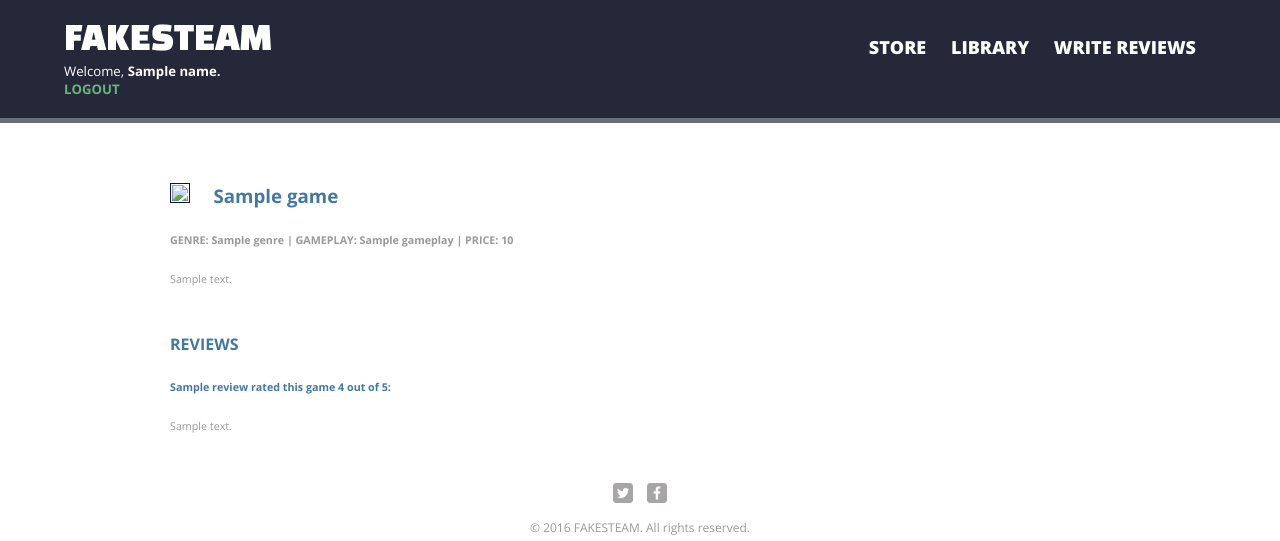
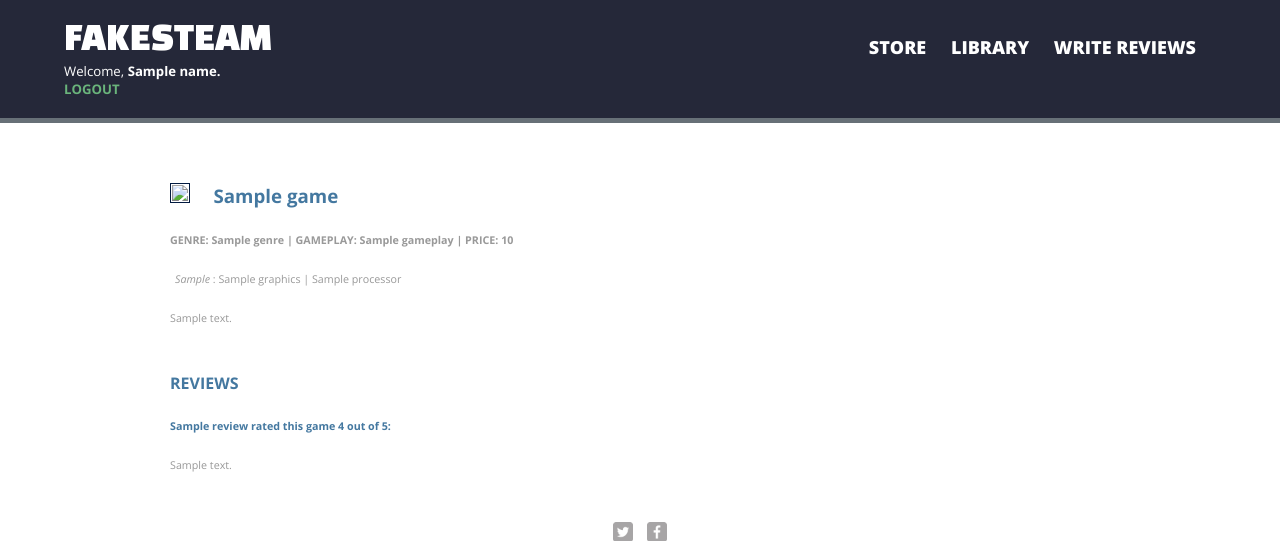
Before and after one commit to JY-H/fakesteam, a Flask app: template app/templates/game.html in a window 1280 px wide. Shown: the top 541 px of the page. Run offline with Flask 2, Linux system fonts and the light colour scheme; the template is opened without the code that fills it: most values are stand-ins (such as "Sample title", 1, 10 or a date in 2020).

Commit message:
individual game pages fully working

```diff
--- a/app/constants.py
+++ b/app/constants.py
@@ -12,7 +12,7 @@ class sql_queries:
         self.GET_USER_NAME="SELECT name FROM users WHERE users.uid=%s"
         self.GET_GAMER_USERNAME="SELECT * FROM gamers WHERE gamers.username=%s"
         self.GET_GAME_TITLE="SELECT title FROM games"
-        self.GET_OS_FROM_GAME="SELECT os FROM systemrequirements_has where gameid=%s"
+        self.GET_SYSREQS_FROM_GAME="SELECT os, processor, graphics FROM systemrequirements_has WHERE gameid=%s"
         self.FILTER_OS="SELECT evaluate.gameid FROM evaluate except (SELECT evaluate.gameid FROM evaluate, systemrequirements_has WHERE evaluate.gameid = systemrequirements_has.gameid AND systemrequirements_has.OS=%s)"
         self.FILTER_GAMEPLAY="SELECT games.gameid FROM games WHERE games.gameplay !=%s AND games.gameid IN (SELECT gameid FROM evaluate)"
         self.FILTER_GENRE="SELECT games.gameid FROM games WHERE games.genre !=%s AND games.gameid IN (SELECT gameid FROM evaluate)"
--- a/app/static/css/main.css
+++ b/app/static/css/main.css
@@ -353,7 +353,7 @@ nav a.selected, nav a:hover {
   background-size: cover;
   padding:1px;
   border:1px solid #021a40;
-  margin: 0 2.5% 0 0;
+  margin: 0 2.5% 1% 0;
 }
 
 .game-description {
@@ -361,6 +361,11 @@ nav a.selected, nav a:hover {
 }
 
 .game-overview {
+  font-weight: 500;
+}
+
+.game-reqs {
+  margin: 5px;
   font-weight: 500;
 }
 .game-reviews {
--- a/app/templates/game.html
+++ b/app/templates/game.html
@@ -20,7 +20,9 @@
       <img src="{{game.url}}" class="banner" />
         <h3 class="game-description">{{game.title}}</h3>
         <h6>GENRE: {{game.genre}} | GAMEPLAY: {{game.gameplay}} | PRICE: {{game.price}}</h6>
-        <!-- TODO: SYSTEM REQUIREMENTS FOR DIFFERENT OS -->
+        {% for req in sysreqs %}
+        <h6 class="game-reqs"><i>{{req.os}}</i> : {{req.graphics}} | {{req.processor}}</h6>
+        {% endfor %}
         <h6 class="game-overview">{{game.description}}</h6>
     </section>
 
--- a/app/templates/index.html
+++ b/app/templates/index.html
@@ -61,7 +61,8 @@
             <p>{{game.title}}</p>
         </li>
       </ul>
-        {% endfor %}
+       {% endfor %}
+      </form>
     </section>
   </div>
 {% endblock %}
--- a/app/templates/register_dev.html
+++ b/app/templates/register_dev.html
@@ -18,7 +18,7 @@
           <div class="login-footer">
              <a href="/login/" class="register-login-link">
               <span>ಠ╭╮ಠ</span>
-              I already have an assigned uid
+              I already have an uid
             </a>
             <button type="submit" class="btn btn--right">Register  </button>
           </div>
--- a/app/views.py
+++ b/app/views.py
@@ -155,7 +155,6 @@ def submit():
 def game():
     game = {}
     gameid = request.args.get('gameid')
-    print gameid
     # no need to check whether gameid is valid since it was first retrieved
     # from db
     cursor = g.conn.execute(queries.SELECT_GAME, (gameid))
@@ -179,11 +178,17 @@ def game():
         review['commentary'] = result['commentary']
         reviews.append(review)
 
-    #TODO: SYSTEM REQUIREMENTS AND OS TO BE DISPLAYED ON THE GAME PAGE.
-    cursor = g.conn.execute(queries.GET_OS_FROM_GAME, (gameid))
+    sysreqs = []
+    cursor = g.conn.execute(queries.GET_SYSREQS_FROM_GAME, (gameid))
+    for result in cursor:
+        req = {}
+        req['os'] = str(result['os']).upper()
+        req['processor'] = result['processor']
+        req['graphics'] = result['graphics']
+        sysreqs.append(req)
 
-
-    return render_template('game.html', game=game, reviews=reviews)
+    uid, user, permissions = get_user_info()
+    return render_template('game.html', game=game, reviews=reviews, sysreqs=sysreqs, name=user, permissions=permissions)
 
 @app.route('/evaluate/', methods=['GET', 'POST'])
 def evaluate():
```
Also changed, not shown: app/templates/library.html (+4 -3 lines).
